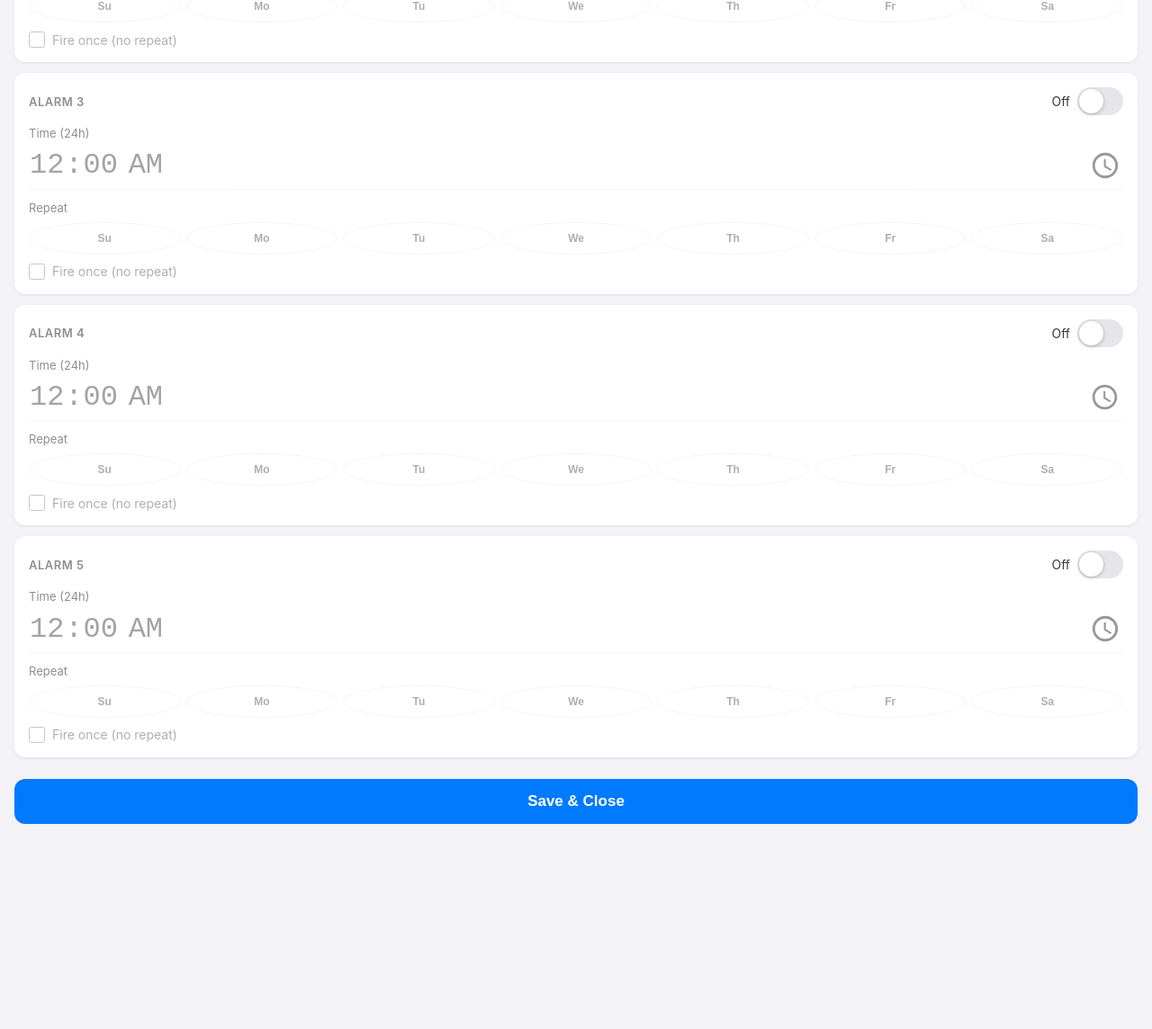
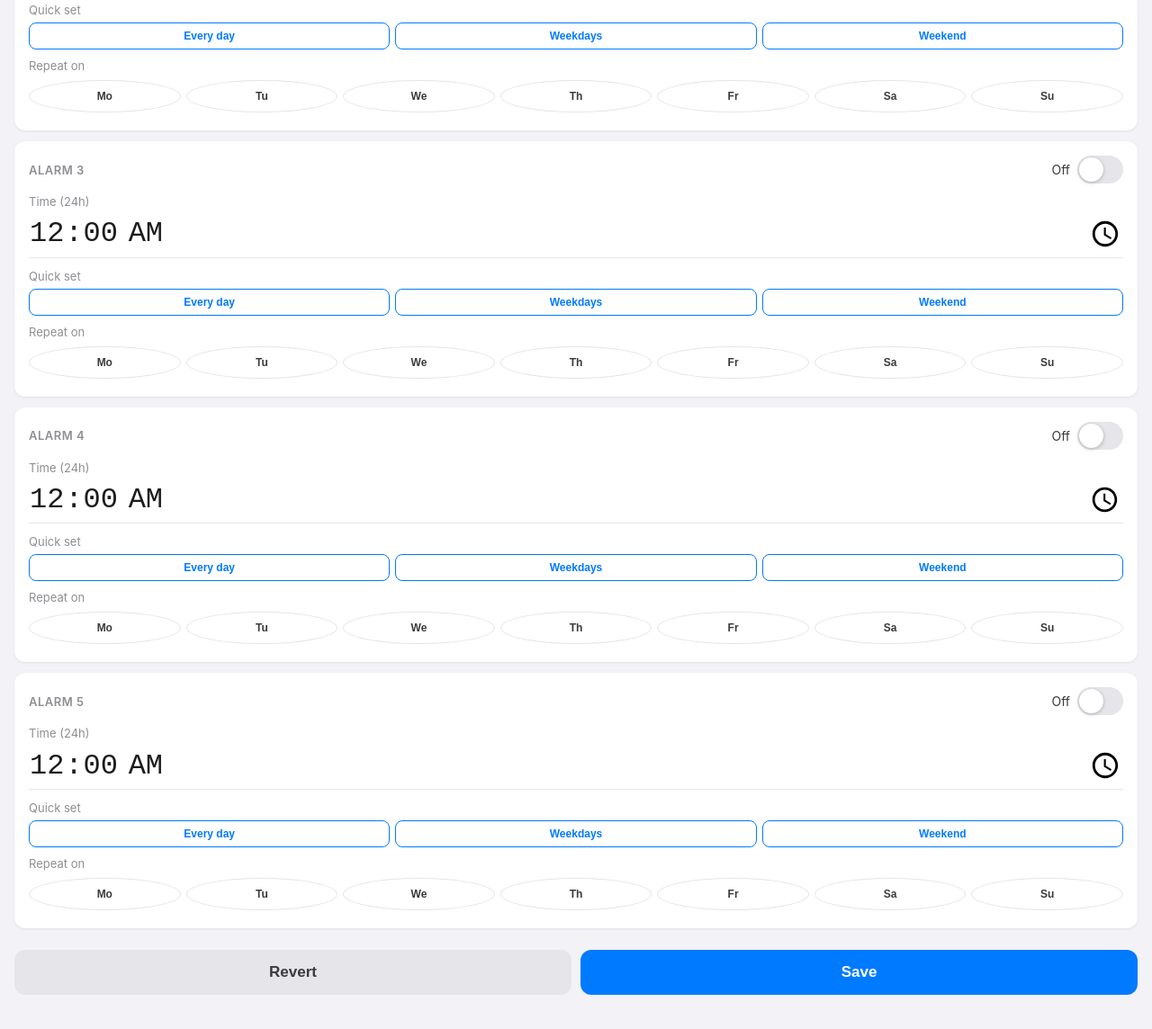
Before and after one commit to rbreen/MyPebbleProjects, a website: page docs/config.html in a window 1280 px wide. Shown: the part 530-1674 px from the top of the page at 90% size. Before the commit the page ends 1478 px from the top, so only its background shows below. Drawn offline with Linux system fonts and the light colour scheme.

Commit message:
Updated config page

```diff
--- a/docs/config.html
+++ b/docs/config.html
@@ -5,18 +5,16 @@
   <meta name="viewport" content="width=device-width, initial-scale=1.0, maximum-scale=1.0">
   <title>WakeMeUp — Configure Alarms</title>
   <style>
-    /* ── Reset & base ───────────────────────────────────────────── */
     *, *::before, *::after { box-sizing: border-box; margin: 0; padding: 0; }
 
     body {
       font-family: -apple-system, BlinkMacSystemFont, 'Helvetica Neue', sans-serif;
-      background: #f2f2f7;   /* iOS settings grey */
+      background: #f2f2f7;
       color: #1c1c1e;
       min-height: 100vh;
-      padding-bottom: 32px;
+      padding-bottom: 40px;
     }
 
-    /* ── Header ─────────────────────────────────────────────────── */
     header {
       background: #1c1c1e;
       color: #fff;
@@ -34,6 +32,7 @@
       border-radius: 12px;
       padding: 16px;
       box-shadow: 0 1px 3px rgba(0,0,0,0.08);
+      /* No disabled state on the card itself — all fields stay editable */
     }
 
     .alarm-header {
@@ -42,35 +41,28 @@
       justify-content: space-between;
       margin-bottom: 12px;
     }
-
-    .alarm-label { font-size: 13px; font-weight: 600; color: #8e8e93; text-transform: uppercase; letter-spacing: 0.5px; }
+    .alarm-label {
+      font-size: 13px; font-weight: 600; color: #8e8e93;
+      text-transform: uppercase; letter-spacing: 0.5px;
+    }
 
     /* iOS-style toggle */
     .toggle-wrap { display: flex; align-items: center; gap: 8px; }
     .toggle-label { font-size: 14px; color: #3a3a3c; }
-    .toggle {
-      position: relative;
-      width: 51px; height: 31px;
-      flex-shrink: 0;
-    }
+    .toggle { position: relative; width: 51px; height: 31px; flex-shrink: 0; }
     .toggle input { opacity: 0; width: 0; height: 0; }
     .toggle-track {
       position: absolute; inset: 0;
-      background: #e5e5ea;
-      border-radius: 999px;
-      transition: background 0.2s;
-      cursor: pointer;
+      background: #e5e5ea; border-radius: 999px;
+      transition: background 0.2s; cursor: pointer;
     }
     .toggle input:checked + .toggle-track { background: #34c759; }
     .toggle-thumb {
-      position: absolute;
-      top: 2px; left: 2px;
+      position: absolute; top: 2px; left: 2px;
       width: 27px; height: 27px;
-      background: #fff;
-      border-radius: 50%;
+      background: #fff; border-radius: 50%;
       box-shadow: 0 1px 4px rgba(0,0,0,0.25);
-      transition: left 0.2s;
-      pointer-events: none;
+      transition: left 0.2s; pointer-events: none;
     }
     .toggle input:checked ~ .toggle-thumb { left: 22px; }
 
@@ -78,76 +70,57 @@
     .time-row { margin-bottom: 12px; }
     .time-row label { display: block; font-size: 13px; color: #8e8e93; margin-bottom: 4px; }
     .time-input {
-      width: 100%;
-      font-size: 32px;
-      font-weight: 200;
+      width: 100%; font-size: 32px; font-weight: 200;
       font-variant-numeric: tabular-nums;
-      border: none;
-      border-bottom: 1.5px solid #e5e5ea;
-      background: transparent;
-      color: #1c1c1e;
-      padding: 4px 0 6px;
-      outline: none;
-      /* show native time picker — 24h forced via step attribute */
+      border: none; border-bottom: 1.5px solid #e5e5ea;
+      background: transparent; color: #1c1c1e;
+      padding: 4px 0 6px; outline: none;
     }
     .time-input:focus { border-bottom-color: #007aff; }
 
-    /* Day toggles */
+    /* ── Presets row ─────────────────────────────────────────────── */
+    .presets-row { margin-bottom: 10px; }
+    .presets-row label { display: block; font-size: 13px; color: #8e8e93; margin-bottom: 6px; }
+    .preset-buttons { display: flex; gap: 6px; }
+    .preset-btn {
+      flex: 1;
+      height: 30px;
+      border-radius: 8px;
+      border: 1.5px solid #007aff;
+      background: #fff;
+      font-size: 12px; font-weight: 600; color: #007aff;
+      cursor: pointer;
+      transition: background 0.15s, color 0.15s;
+    }
+    .preset-btn:active { background: #007aff; color: #fff; }
+
+    /* ── Day buttons ─────────────────────────────────────────────── */
+    /* Week starts Monday; days rendered Mo Tu We Th Fr Sa Su */
+    .days-row { margin-bottom: 4px; }
     .days-row label { display: block; font-size: 13px; color: #8e8e93; margin-bottom: 8px; }
-    .day-buttons { display: flex; gap: 6px; flex-wrap: wrap; }
+    .day-buttons { display: flex; gap: 6px; }
     .day-btn {
-      flex: 1;
-      min-width: 36px;
-      height: 36px;
+      flex: 1; min-width: 34px; height: 36px;
       border-radius: 50%;
       border: 1.5px solid #e5e5ea;
-      background: #fff;
-      font-size: 12px;
-      font-weight: 600;
-      color: #3a3a3c;
+      background: #fff; font-size: 12px; font-weight: 600; color: #3a3a3c;
       cursor: pointer;
       transition: background 0.15s, color 0.15s, border-color 0.15s;
       display: flex; align-items: center; justify-content: center;
     }
-    .day-btn.active {
-      background: #007aff;
-      border-color: #007aff;
-      color: #fff;
+    .day-btn.active { background: #007aff; border-color: #007aff; color: #fff; }
+
+    /* ── Bottom buttons ──────────────────────────────────────────── */
+    .bottom-buttons { padding: 0 16px; margin-top: 8px; display: flex; gap: 10px; }
+    .btn {
+      flex: 1; height: 50px;
+      border: none; border-radius: 12px;
+      font-size: 17px; font-weight: 600;
+      cursor: pointer; transition: opacity 0.15s;
     }
-
-    /* Once checkbox row */
-    .once-row {
-      display: flex;
-      align-items: center;
-      gap: 8px;
-      margin-top: 10px;
-    }
-    .once-row input[type=checkbox] { width: 18px; height: 18px; accent-color: #007aff; }
-    .once-row label { font-size: 14px; color: #3a3a3c; }
-
-    /* ── Save button ─────────────────────────────────────────────── */
-    .save-wrap { padding: 0 16px; margin-top: 8px; }
-    .save-btn {
-      width: 100%;
-      height: 50px;
-      background: #007aff;
-      color: #fff;
-      border: none;
-      border-radius: 12px;
-      font-size: 17px;
-      font-weight: 600;
-      cursor: pointer;
-      transition: opacity 0.15s;
-    }
-    .save-btn:active { opacity: 0.8; }
-
-    /* Disabled card state */
-    .alarm-card.disabled .time-input,
-    .alarm-card.disabled .day-btn,
-    .alarm-card.disabled .once-row {
-      opacity: 0.4;
-      pointer-events: none;
-    }
+    .btn:active { opacity: 0.8; }
+    .btn-primary { background: #007aff; color: #fff; }
+    .btn-secondary { background: #e5e5ea; color: #3a3a3c; }
   </style>
 </head>
 <body>
@@ -157,44 +130,45 @@
   <p>Configure up to 5 alarms</p>
 </header>
 
-<div class="alarm-list" id="alarmList">
-  <!-- Cards are generated by JS below -->
-</div>
+<div class="alarm-list" id="alarmList"></div>
 
-<div class="save-wrap">
-  <button class="save-btn" onclick="saveAndClose()">Save &amp; Close</button>
+<div class="bottom-buttons">
+  <button class="btn btn-secondary" onclick="revertToWatch()">Revert</button>
+  <button class="btn btn-primary"   onclick="saveAndClose()">Save</button>
 </div>
 
 <script>
-// ── Day definitions ───────────────────────────────────────────────
-// Bit positions match the watch's bitmask: bit0=Sun … bit6=Sat
-var DAYS = [
-  { label: 'Su', bit: 0 },
+// ── Day definitions — week starts Monday ──────────────────────────
+// Display order: Mo Tu We Th Fr Sa Su
+// Bit positions still match the watch bitmask: bit0=Sun … bit6=Sat
+var DAYS_DISPLAY = [
   { label: 'Mo', bit: 1 },
   { label: 'Tu', bit: 2 },
   { label: 'We', bit: 3 },
   { label: 'Th', bit: 4 },
   { label: 'Fr', bit: 5 },
-  { label: 'Sa', bit: 6 }
+  { label: 'Sa', bit: 6 },
+  { label: 'Su', bit: 0 }
 ];
 
-// DAYS_ONCE = 0 means "fire once" — no specific weekday
-var DAYS_ONCE = 0;
+var PRESET_DAILY    = 0x7F;  // all 7 bits
+var PRESET_WEEKDAYS = 0x3E;  // Mo-Fr: bits 1-5
+var PRESET_WEEKEND  = 0x41;  // Sa+Su: bits 6+0
 
 // ── State ──────────────────────────────────────────────────────────
-// alarms[] mirrors the watch struct: { hour, minute, days, enabled }
-// configured is implied: if hour+minute+days+enabled are all 0 → unconfigured
-var alarms = [
-  { hour: 0, minute: 0, days: 0, enabled: false },
-  { hour: 0, minute: 0, days: 0, enabled: false },
-  { hour: 0, minute: 0, days: 0, enabled: false },
-  { hour: 0, minute: 0, days: 0, enabled: false },
-  { hour: 0, minute: 0, days: 0, enabled: false }
-];
+var alarms = emptyAlarms();
+var originalAlarms = emptyAlarms(); // snapshot of watch state for Revert
 
-// ── Read alarm data from the URL query parameter ──────────────────
-// pebble-js-app.js passes the current watch state as ?alarms=<JSON>
-// so we can pre-fill the form rather than showing a blank page.
+function emptyAlarms() {
+  var arr = [];
+  for (var i = 0; i < 5; i++) {
+    arr.push({ hour: 0, minute: 0, days: 0, enabled: false });
+  }
+  return arr;
+}
+
+// ── Load from URL parameter ───────────────────────────────────────
+// pebble-js-app.js passes current watch state as ?alarms=<JSON>
 function loadFromURL() {
   var params = new URLSearchParams(window.location.search);
   var raw = params.get('alarms');
@@ -203,17 +177,18 @@ function loadFromURL() {
     var parsed = JSON.parse(decodeURIComponent(raw));
     if (Array.isArray(parsed) && parsed.length === 5) {
       alarms = parsed;
+      // Deep-copy for the revert function
+      originalAlarms = JSON.parse(JSON.stringify(parsed));
     }
   } catch(e) {
     console.warn('Could not parse alarms from URL:', e);
   }
 }
 
-// ── Build the UI ──────────────────────────────────────────────────
+// ── Render ────────────────────────────────────────────────────────
 function renderCards() {
   var list = document.getElementById('alarmList');
   list.innerHTML = '';
-
   for (var i = 0; i < 5; i++) {
     list.appendChild(buildCard(i));
   }
@@ -221,12 +196,14 @@ function renderCards() {
 
 function buildCard(index) {
   var a = alarms[index];
-
   var card = document.createElement('div');
-  card.className = 'alarm-card' + (a.enabled ? '' : ' disabled');
+  card.className = 'alarm-card';
   card.id = 'card-' + index;
 
-  // ── Header row: "Alarm N" label + enabled toggle ────────────────
+  // ── Header: label + enabled toggle ───────────────────────────────
+  // Change 1: label stays "Alarm N" — no user-editable names for now
+  //           (persistent storage has room but AppMessage wire format
+  //            would need extra keys; deferred to a later step)
   var header = document.createElement('div');
   header.className = 'alarm-header';
 
@@ -234,14 +211,13 @@ function buildCard(index) {
   lbl.className = 'alarm-label';
   lbl.textContent = 'Alarm ' + (index + 1);
 
-  // enabled toggle
   var toggleWrap = document.createElement('div');
   toggleWrap.className = 'toggle-wrap';
 
   var toggleLabel = document.createElement('span');
   toggleLabel.className = 'toggle-label';
+  toggleLabel.id = 'togglelabel-' + index;
   toggleLabel.textContent = a.enabled ? 'On' : 'Off';
-  toggleLabel.id = 'togglelabel-' + index;
 
   var toggleDiv = document.createElement('label');
   toggleDiv.className = 'toggle';
@@ -250,9 +226,7 @@ function buildCard(index) {
   chk.type = 'checkbox';
   chk.checked = a.enabled;
   chk.id = 'enabled-' + index;
-  chk.addEventListener('change', (function(idx) {
-    return function() { onEnabledChange(idx); };
-  })(index));
+  chk.addEventListener('change', makeHandler(index, onEnabledChange));
 
   var track = document.createElement('span');
   track.className = 'toggle-track';
@@ -262,16 +236,13 @@ function buildCard(index) {
   toggleDiv.appendChild(chk);
   toggleDiv.appendChild(track);
   toggleDiv.appendChild(thumb);
-
   toggleWrap.appendChild(toggleLabel);
   toggleWrap.appendChild(toggleDiv);
   header.appendChild(lbl);
   header.appendChild(toggleWrap);
 
-  // ── Time input ───────────────────────────────────────────────────
-  // type="time" renders a native time picker on iOS Safari.
-  // We force 24-hour display by using the default browser locale behaviour;
-  // on iOS this respects the device's 24h setting. We set the value as HH:MM.
+  // ── Time input ────────────────────────────────────────────────────
+  // Change 6: time field is always editable regardless of enabled state
   var timeRow = document.createElement('div');
   timeRow.className = 'time-row';
 
@@ -284,63 +255,75 @@ function buildCard(index) {
   timeInput.className = 'time-input';
   timeInput.id = 'time-' + index;
   timeInput.value = pad(a.hour) + ':' + pad(a.minute);
-  timeInput.addEventListener('change', (function(idx) {
-    return function() { onTimeChange(idx); };
-  })(index));
+  timeInput.addEventListener('change', makeHandler(index, onTimeChange));
 
   timeRow.appendChild(timeLbl);
   timeRow.appendChild(timeInput);
 
-  // ── Day selector ─────────────────────────────────────────────────
+  // ── Presets row ──────────────────────────────────────────────────
+  // Change 4: preset buttons are write-only shortcuts.
+  // Tapping one stamps its bitmask onto the day buttons — no "active" state
+  // on the presets themselves. Un-selecting individual days afterward is fine.
+  var presetsRow = document.createElement('div');
+  presetsRow.className = 'presets-row';
+
+  var presetsLbl = document.createElement('label');
+  presetsLbl.textContent = 'Quick set';
+
+  var presetBtns = document.createElement('div');
+  presetBtns.className = 'preset-buttons';
+
+  var presets = [
+    { label: 'Every day', days: PRESET_DAILY },
+    { label: 'Weekdays',  days: PRESET_WEEKDAYS },
+    { label: 'Weekend',   days: PRESET_WEEKEND }
+  ];
+  presets.forEach(function(p) {
+    var btn = document.createElement('button');
+    btn.className = 'preset-btn';
+    btn.textContent = p.label;
+    btn.addEventListener('click', (function(idx, days) {
+      return function() { applyPreset(idx, days); };
+    })(index, p.days));
+    presetBtns.appendChild(btn);
+  });
+
+  presetsRow.appendChild(presetsLbl);
+  presetsRow.appendChild(presetBtns);
+
+  // ── Day buttons — week starts Monday ─────────────────────────────
+  // Change 2: order is Mo Tu We Th Fr Sa Su (Sa/Su adjacent on the right)
+  // Change 3: "Fire once" checkbox removed — days=0 already means DAYS_ONCE
+  //           on the watch. With no days selected the alarm fires once.
   var daysRow = document.createElement('div');
   daysRow.className = 'days-row';
 
   var daysLbl = document.createElement('label');
-  daysLbl.textContent = 'Repeat';
+  daysLbl.textContent = 'Repeat on';
 
   var dayBtns = document.createElement('div');
   dayBtns.className = 'day-buttons';
   dayBtns.id = 'days-' + index;
 
-  for (var d = 0; d < 7; d++) {
+  DAYS_DISPLAY.forEach(function(d) {
     var btn = document.createElement('button');
-    btn.className = 'day-btn' + ((a.days & (1 << DAYS[d].bit)) ? ' active' : '');
-    btn.textContent = DAYS[d].label;
-    btn.dataset.bit = DAYS[d].bit;
+    btn.className = 'day-btn' + ((a.days & (1 << d.bit)) ? ' active' : '');
+    btn.textContent = d.label;
+    btn.dataset.bit = d.bit;
     btn.addEventListener('click', (function(idx, bit) {
       return function() { onDayToggle(idx, bit); };
-    })(index, DAYS[d].bit));
+    })(index, d.bit));
     dayBtns.appendChild(btn);
-  }
+  });
 
   daysRow.appendChild(daysLbl);
   daysRow.appendChild(dayBtns);
 
-  // ── Once checkbox ────────────────────────────────────────────────
-  var onceRow = document.createElement('div');
-  onceRow.className = 'once-row';
-
-  var onceChk = document.createElement('input');
-  onceChk.type = 'checkbox';
-  onceChk.id = 'once-' + index;
-  onceChk.checked = (a.days === DAYS_ONCE) && isConfigured(a);
-  onceChk.addEventListener('change', (function(idx) {
-    return function() { onOnceChange(idx); };
-  })(index));
-
-  var onceLbl = document.createElement('label');
-  onceLbl.htmlFor = 'once-' + index;
-  onceLbl.textContent = 'Fire once (no repeat)';
-
-  onceRow.appendChild(onceChk);
-  onceRow.appendChild(onceLbl);
-
-  // ── Assemble ─────────────────────────────────────────────────────
+  // ── Assemble ──────────────────────────────────────────────────────
   card.appendChild(header);
   card.appendChild(timeRow);
+  card.appendChild(presetsRow);
   card.appendChild(daysRow);
-  card.appendChild(onceRow);
-
   return card;
 }
 
@@ -349,24 +332,16 @@ function buildCard(index) {
 function onEnabledChange(index) {
   var chk = document.getElementById('enabled-' + index);
   alarms[index].enabled = chk.checked;
-
-  // If enabling an alarm that had no time set, default to 07:00
-  if (chk.checked && !isConfigured(alarms[index])) {
-    alarms[index].hour   = 7;
-    alarms[index].minute = 0;
+  // If enabling a slot that has no time set yet, default to 07:00
+  if (chk.checked && alarms[index].hour === 0 && alarms[index].minute === 0) {
+    alarms[index].hour = 7;
+    document.getElementById('time-' + index).value = '07:00';
   }
-
   document.getElementById('togglelabel-' + index).textContent = chk.checked ? 'On' : 'Off';
-  document.getElementById('card-' + index).className =
-    'alarm-card' + (chk.checked ? '' : ' disabled');
-
-  // Re-sync the time field in case we just defaulted it
-  document.getElementById('time-' + index).value =
-    pad(alarms[index].hour) + ':' + pad(alarms[index].minute);
 }
 
 function onTimeChange(index) {
-  var val = document.getElementById('time-' + index).value; // "HH:MM"
+  var val = document.getElementById('time-' + index).value;
   if (!val) return;
   var parts = val.split(':');
   alarms[index].hour   = parseInt(parts[0], 10);
@@ -374,11 +349,17 @@ function onTimeChange(index) {
 }
 
 function onDayToggle(index, bit) {
-  // Toggling a day clears "once" mode if it was set
   alarms[index].days ^= (1 << bit);
-  document.getElementById('once-' + index).checked = false;
+  refreshDayButtons(index);
+}
 
-  // Refresh button active states
+// Change 4: preset stamps the bitmask, refreshes day buttons, nothing else
+function applyPreset(index, days) {
+  alarms[index].days = days;
+  refreshDayButtons(index);
+}
+
+function refreshDayButtons(index) {
   var btns = document.querySelectorAll('#days-' + index + ' .day-btn');
   btns.forEach(function(btn) {
     var b = parseInt(btn.dataset.bit, 10);
@@ -386,34 +367,27 @@ function onDayToggle(index, bit) {
   });
 }
 
-function onOnceChange(index) {
-  var checked = document.getElementById('once-' + index).checked;
-  if (checked) {
-    // Clear all day bits — days=0 means DAYS_ONCE on the watch
-    alarms[index].days = 0;
-    // Deactivate all day buttons visually
-    var btns = document.querySelectorAll('#days-' + index + ' .day-btn');
-    btns.forEach(function(btn) { btn.className = 'day-btn'; });
-  }
+// ── Revert ────────────────────────────────────────────────────────
+// Change 5: restores the alarm state that was passed in from the watch
+// when the page loaded. Useful if the user wants to discard edits, or
+// after editing on the watch while the page was open.
+function revertToWatch() {
+  alarms = JSON.parse(JSON.stringify(originalAlarms));
+  renderCards();
 }
 
-// ── Save and return to PebbleKit JS ──────────────────────────────
-// Navigate to the special pebblekit://close URL.
-// PebbleKit JS intercepts this, extracts the result, and forwards it to the watch.
+// ── Save and return ───────────────────────────────────────────────
 function saveAndClose() {
   var result = { alarms: alarms };
-  var encoded = encodeURIComponent(JSON.stringify(result));
-
-  // Navigating to this URL closes the webview and fires the 'webviewclosed'
-  // event in pebble-js-app.js with e.response = our encoded JSON.
-  document.location = 'pebblekit://close?result=' + encoded;
+  document.location = 'pebblekit://close?result=' + encodeURIComponent(JSON.stringify(result));
 }
 
-// ── Utilities ──────────────────────────────────────────────────────
+// ── Utilities ─────────────────────────────────────────────────────
 function pad(n) { return n < 10 ? '0' + n : '' + n; }
 
-function isConfigured(a) {
-  return a.enabled || a.days !== 0 || a.hour !== 0 || a.minute !== 0;
+// Closure helper — avoids the classic loop-index capture bug
+function makeHandler(index, fn) {
+  return function() { fn(index); };
 }
 
 // ── Boot ──────────────────────────────────────────────────────────
```
